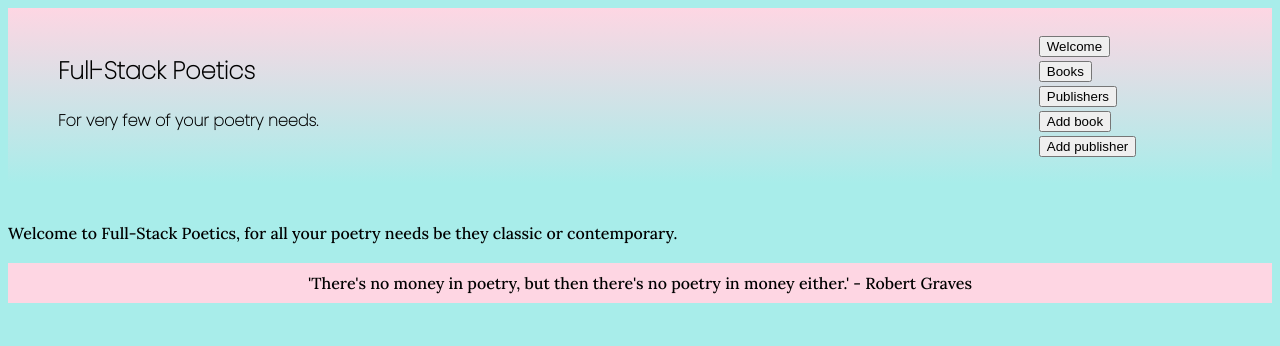
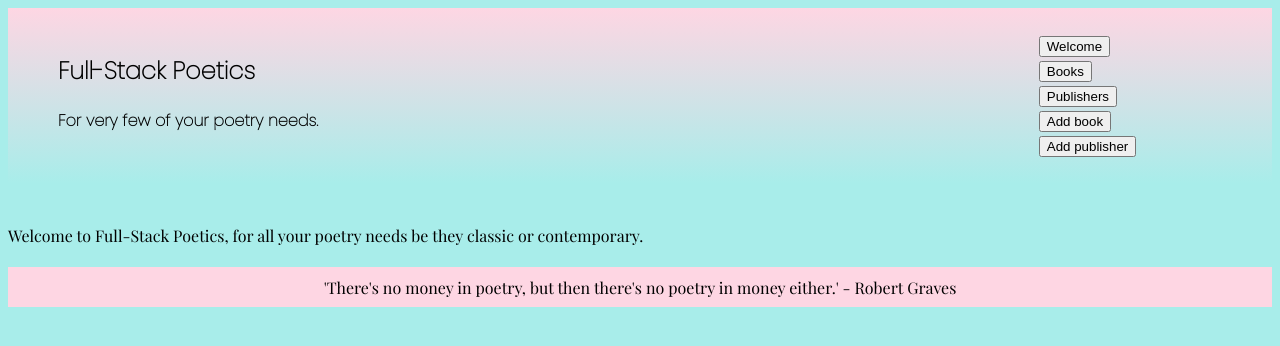
Before and after one commit to calumrodger/python_project_bookshop, a Flask app: page / in a window 1280 px wide. Shown: the top 346 px of the page. Run offline with Flask 2, Linux system fonts and the light colour scheme.

Commit message:
changed the font. that's it, no more changes - though id still like to add to my cancelling messages. must put it down now tho.

```diff
--- a/static/style.css
+++ b/static/style.css
@@ -17,7 +17,7 @@
 
 body {
   background-color: #a8edea;
-  font-family: "Lora", serif;
+  font-family: "Playfair Display", serif;
 }
 
 h2 {
--- a/templates/base.html
+++ b/templates/base.html
@@ -8,7 +8,7 @@
   <link rel="preconnect" href="https://fonts.googleapis.com">
   <link rel="preconnect" href="https://fonts.gstatic.com" crossorigin>
   <link href="https://fonts.googleapis.com/css2?family=Poppins:wght@100&display=swap" rel="stylesheet">
-  <link href="https://fonts.googleapis.com/css2?family=Lora:wght@500&display=swap" rel="stylesheet">
+  <link href="https://fonts.googleapis.com/css2?family=Playfair+Display&display=swap" rel="stylesheet">
   <title>Full-Stack Poetics</title>
 </head>
 <body>
```
